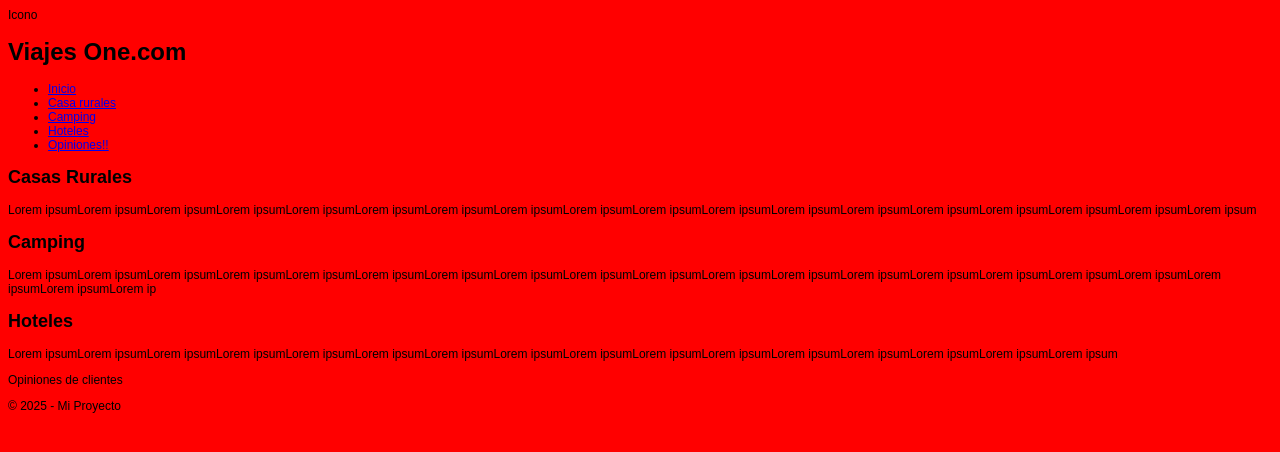
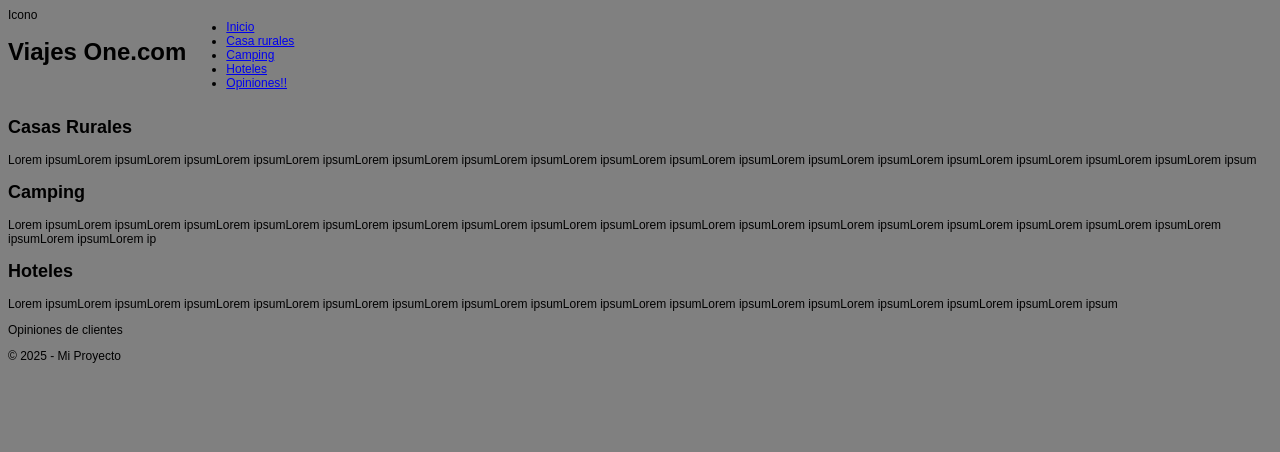
Before and after one commit to miquelcentellas/Ejercicio-posicionamiento-flex-pagina-web, a plain HTML site: page index.html in a window 1280 px wide. Drawn offline with Linux system fonts and the light colour scheme; a script that the page names is missing.

Commit message:
Commit con Html y css

```diff
--- a/styles.css
+++ b/styles.css
@@ -1,5 +1,17 @@
 	html {
 		font-family: arial;
 		font-size: 12px;
-		background-color: red;
+		background-color: grey;
 	}
+
+    header {
+        display: flex;
+    }
+
+    ul {
+        text-decoration: none;
+    }
+
+    li {
+        text-decoration: none;
+    }
```
Also changed, not shown: index.html (+5 -2 lines).
